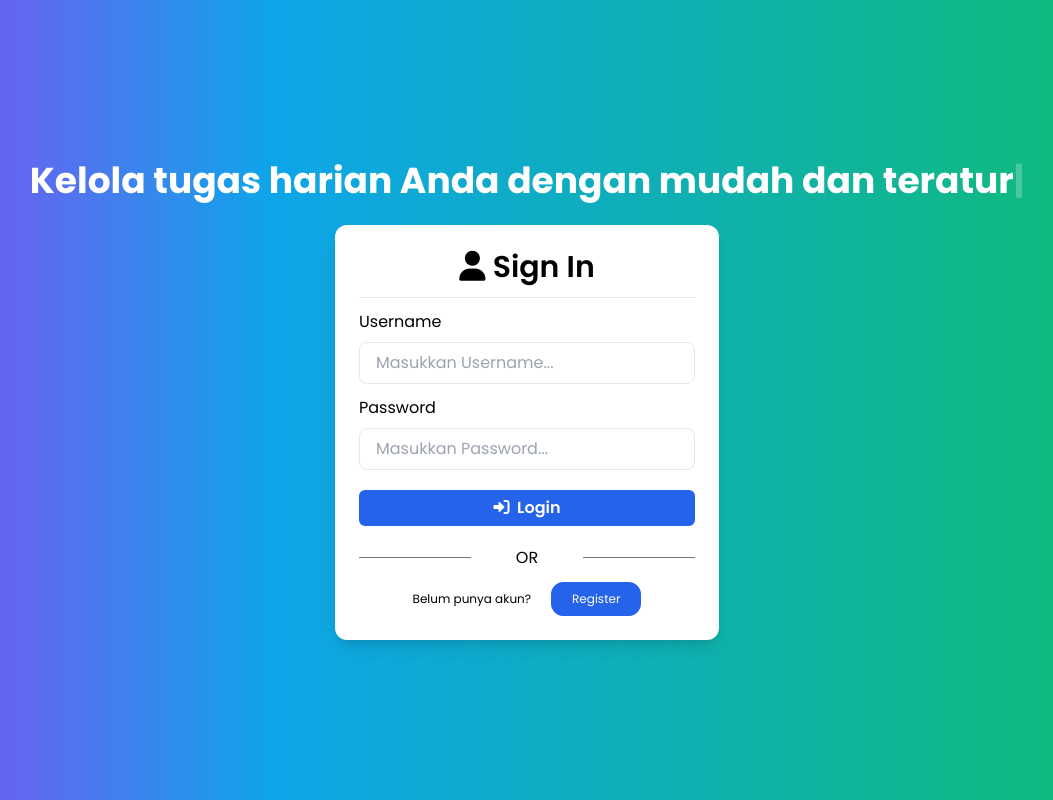
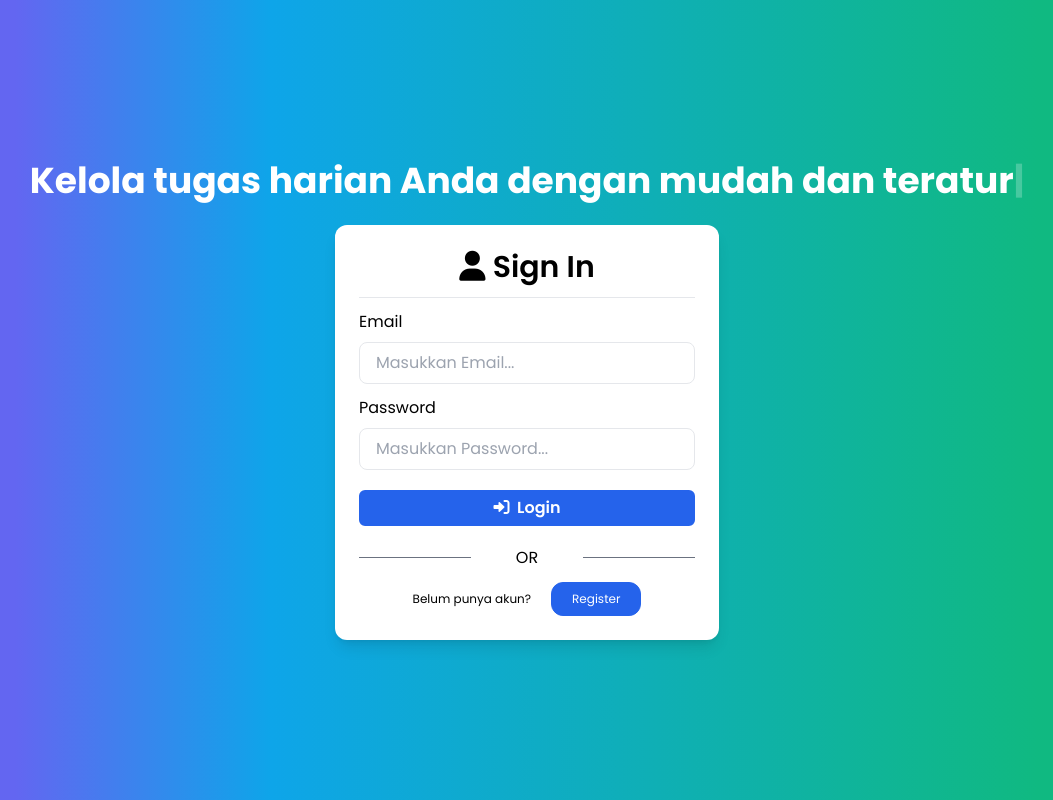
Before and after one commit to SebastianObert/WEBLAB, a PHP site: page /views/auth/login.php in a window 1280 px wide. Shown: the whole page, without its empty margins (113-1166 px from the left). Run offline with PHP 8.4, Linux system fonts and the light colour scheme; some libraries are stand-ins or nearby versions.

Commit message:
Sory bukan username tapi email

```diff
--- a/Project-lab/views/auth/login.php
+++ b/Project-lab/views/auth/login.php
@@ -51,8 +51,8 @@ if ($_SERVER['REQUEST_METHOD'] == 'POST') {
             <h1 class="text-3xl block text-center font-semibold"><i class="fa-solid fa-user"></i> Sign In</h1>
             <hr class="mt-3">
             <div class="mt-3">
-                <label for="username" class="block text-base mb-2">Username</label>
-                <input type="text" id="username" class="border w-full text-base px-4 py-2 focus:outline-none focus:ring-0 focus:border-gray-600 rounded-lg" placeholder="Masukkan Username..." />
+                <label for="email" class="block text-base mb-2">Email</label>
+                <input type="text" id="username" class="border w-full text-base px-4 py-2 focus:outline-none focus:ring-0 focus:border-gray-600 rounded-lg" placeholder="Masukkan Email..." />
             </div>
             <div class="mt-3">
                 <label for="password" class="block text-base mb-2">Password</label>
```
